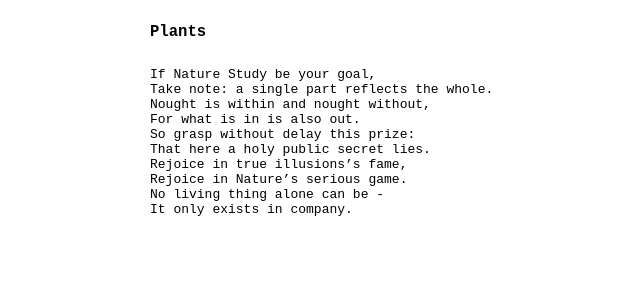
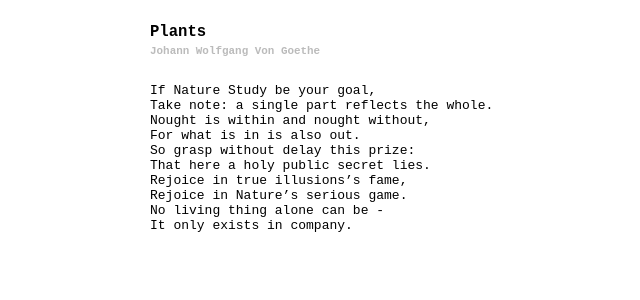
Before and after one commit to wrttn/wrttn.github.io, a Jekyll site: the page built from _r/plants.md, in a window 1280 px wide. Shown: the top 300 px of the page, without its empty margins (178-818 px from the left). Built offline with Jekyll 4.4.1, drawn with Linux system fonts in a browser that asks for light colours.

Commit message:
Update default.html

```diff
--- a/_layouts/default.html
+++ b/_layouts/default.html
@@ -11,7 +11,10 @@
   <div class="content post">
 
     <div class="title">
-      <h1>{{ page.title }}</h1>
+      <h1>
+        {{ page.title }}
+        <div style="color: #bbb; font-size: 0.7em; margin-top: 4px;">{{ page.author }}</div>
+      </h1>
     </div>
 
     <div class="post-content">
```
